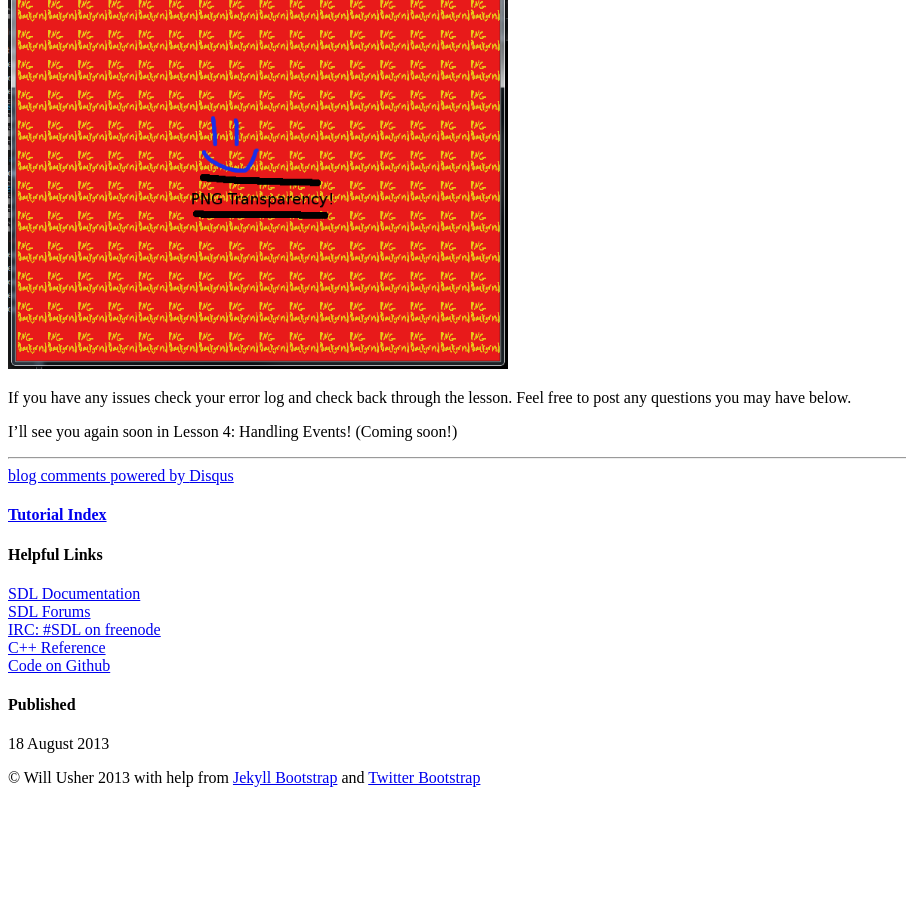
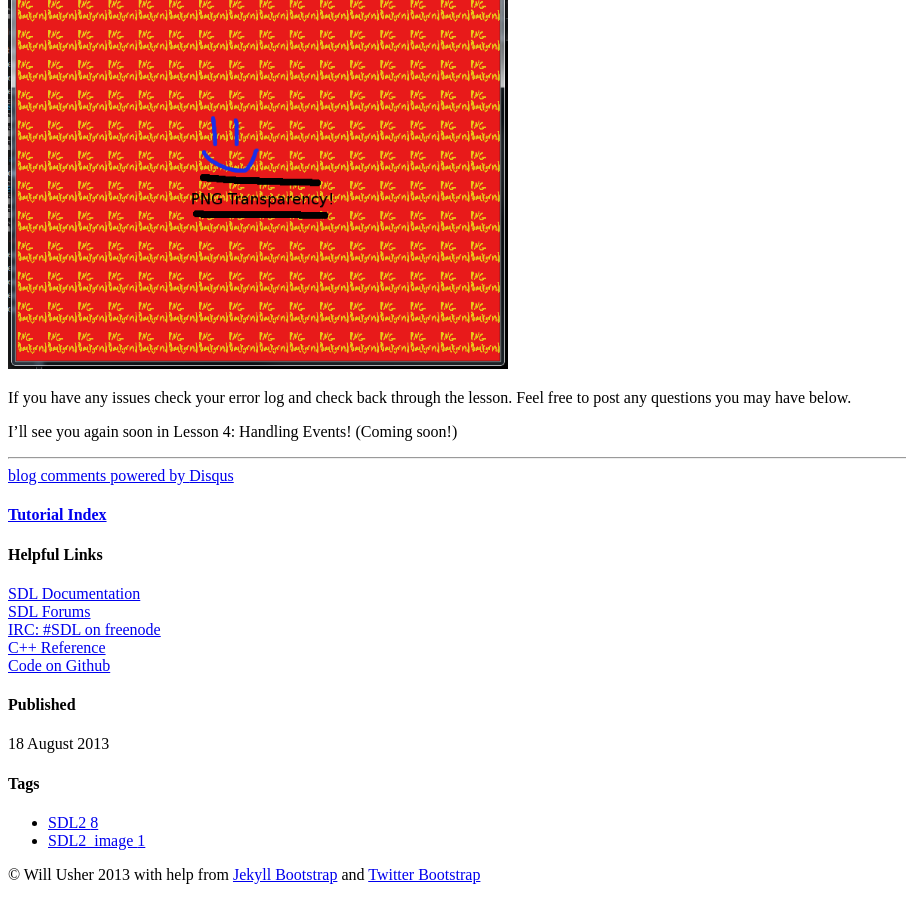
Before and after one commit to Twinklebear/Twinklebear.github.io, a Jekyll site: the page built from _posts/2013-08-18-lesson-3-sdl-extension-libraries.md, in a window 1280 px wide and 900 px high, scrolled down 4942 px. Shown: the whole window, without its empty margins (0-906 px from the left). Built offline with Jekyll 4.4.1, drawn with Linux system fonts in a browser that asks for light colours; comment, search, counter and statistics services are not loaded; before the commit the page ends 5745 px from its top, so only the background shows below that.

Commit message:
Forgot tags and category

```diff
--- a/_posts/2013-08-18-lesson-3-sdl-extension-libraries.md
+++ b/_posts/2013-08-18-lesson-3-sdl-extension-libraries.md
@@ -2,8 +2,8 @@
 layout: sdl_lesson
 title: "Lesson 3: SDL Extension Libraries"
 description: "Doing More with More"
-category:
-tags: []
+category: "SDL2 Tutorials"
+tags: ["SDL2", "SDL2_image"]
 ---
 {% include JB/setup %}
 
```
